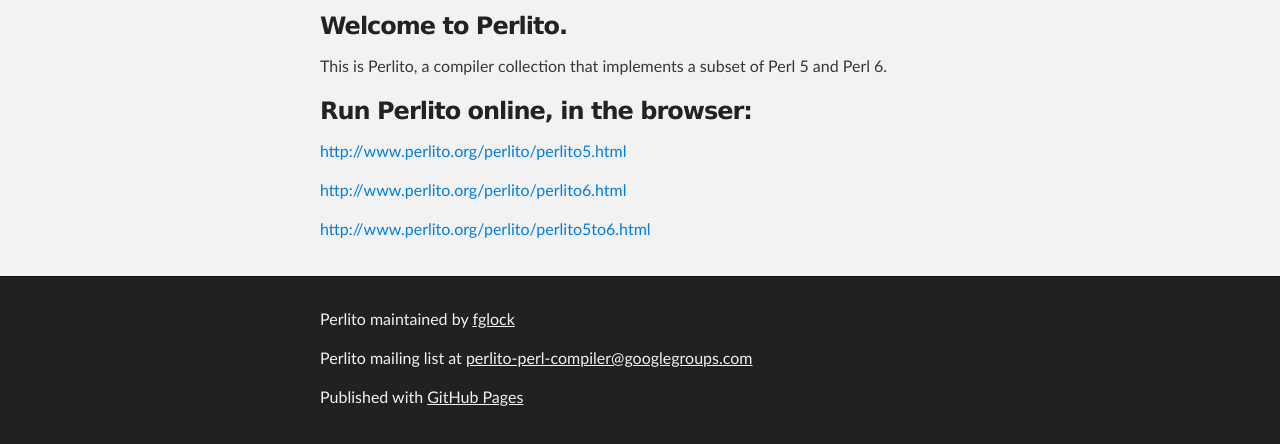
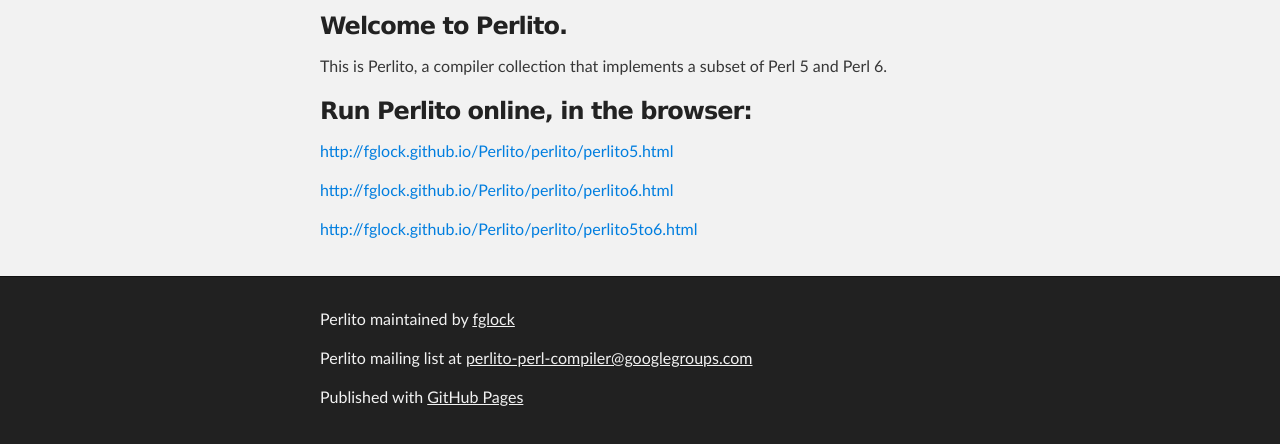
Before and after one commit to fglock/Perlito, a plain HTML site: page index.html in a window 1280 px wide. Shown: the part 252-696 px from the top of the page. Drawn offline with Linux system fonts and the light colour scheme.

Commit message:
Perlito5 - webpage - enable 'github.io'

```diff
--- a/index.html
+++ b/index.html
@@ -39,11 +39,11 @@
 <h3>
 <a name="run-perlito-online-in-the-browser" class="anchor" href="#run-perlito-online-in-the-browser"><span class="octicon octicon-link"></span></a>Run Perlito online, in the browser:</h3>
 
-<p><a href="http://www.perlito.org/perlito/perlito5.html">http://www.perlito.org/perlito/perlito5.html</a></p>
+<p><a href="http://fglock.github.io/Perlito/perlito/perlito5.html">http://fglock.github.io/Perlito/perlito/perlito5.html</a></p>
 
-<p><a href="http://www.perlito.org/perlito/perlito6.html">http://www.perlito.org/perlito/perlito6.html</a></p>
+<p><a href="http://fglock.github.io/Perlito/perlito/perlito6.html">http://fglock.github.io/Perlito/perlito/perlito6.html</a></p>
 
-<p><a href="http://www.perlito.org/perlito/perlito5to6.html">http://www.perlito.org/perlito/perlito5to6.html</a></p>
+<p><a href="http://fglock.github.io/Perlito/perlito/perlito5to6.html">http://fglock.github.io/Perlito/perlito/perlito5to6.html</a></p>
 
       </section>
     </div>
```
Also changed, not shown: perlito/perlito5.html (+1 -1 lines), perlito/perlito5to6.html (+1 -1 lines), perlito/perlito6.html (+1 -1 lines).
